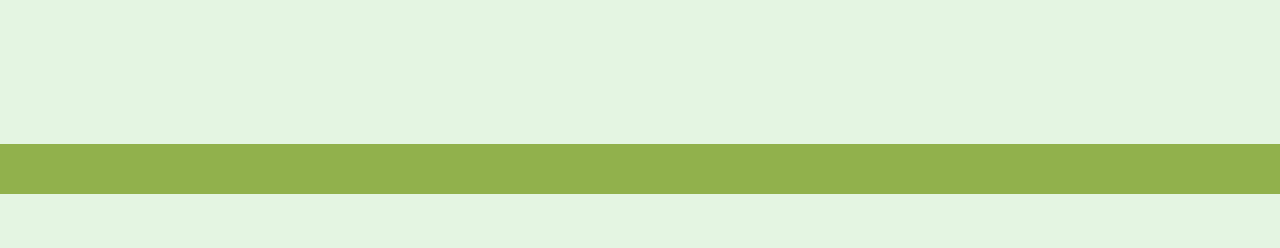
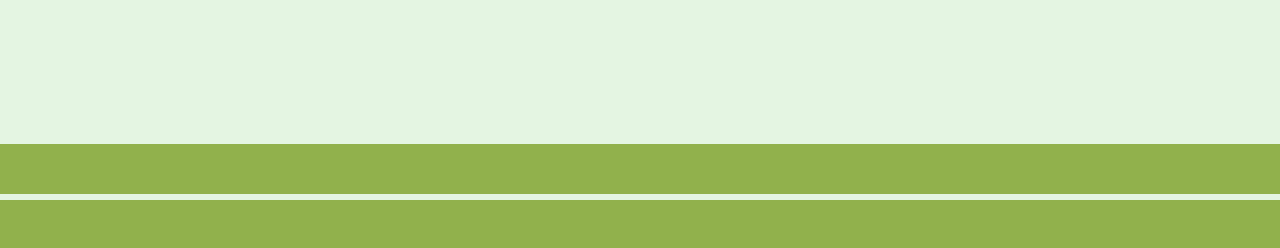
Before and after one commit to SinusCosinusTangen/donasi-covid19-ppw-kel12, a Django app: page /testi/ in a window 1280 px wide. Shown: the part 606-854 px from the top of the page. Before the commit the page ends 800 px from the top, so only its background shows below. Run offline with Django 3.2, Linux system fonts and the light colour scheme; data that the repository does not hold is empty; some libraries are stand-ins or nearby versions.

Commit message:
[REFACTORING] fix footer problem

```diff
--- a/testi/templates/isiTesti.html
+++ b/testi/templates/isiTesti.html
@@ -7,17 +7,17 @@
         <div class="row">
             <div class="col-6">
                 <div class="form-group">
-                    <label for="id_nama"></label> {{testi_form.nama}}
+                    <label for="id_nama">Name:*</label> {{testi_form.nama}}
                 </div>
             </div>
             <div class="col-6">
                 <div class="form-group">
-                    <label for="id_institusi"></label> {{testi_form.institusi}}
+                    <label for="id_institusi">Institution:*</label> {{testi_form.institusi}}
                 </div>
             </div>
         </div>
         <div class="form-group">
-            <label for="id_testimoni"></label> {{testi_form.testimoni}}
+            <label for="id_testimoni">Testimonial:</label> {{testi_form.testimoni}}
         </div>
 
         <button type="submit" class="btn btn-light">Submit</button>
--- a/testi/templates/tampilanTesti.html
+++ b/testi/templates/tampilanTesti.html
@@ -19,6 +19,11 @@
             content: '';
             height: 100%;
             float: right;
+        }
+
+        .Footer {
+            margin-bottom: 10px;
+            background-color: #91b14c;
         }
 
         .Content {
@@ -76,9 +81,6 @@
 
 <body>
     <div class="Container">
-        <div class="Header">
-
-        </div>
         <div class="Content">
             <div class="Wrapper">
                 <div class="LeftContent" style="padding-left: 10%;padding-top: 5%;">
@@ -87,7 +89,7 @@
                     </h1></b>
                     <a style="margin-bottom: 30px;" href="{% url 'testi:testi' %}" class="btn btn-light">Give Us Testimoni</a>
                 </div>
-                <div class="RightContent" style="padding-top: 2.5%;padding-right: 2.5%;">
+                <div class="RightContent" style="padding-top: 2.5%;padding-right: 2.5%; ">
                     {% for itu in semua_testi %}
                     <div class="card" style="width: 100%; margin-bottom: 10px;">
                         <div class="card-header" style="width: 100%;">
@@ -112,6 +114,7 @@
             </div>
         </div>
     </div>
+    <div class="Footer"><br><br></div>
 </body>
 
 </html>
```
